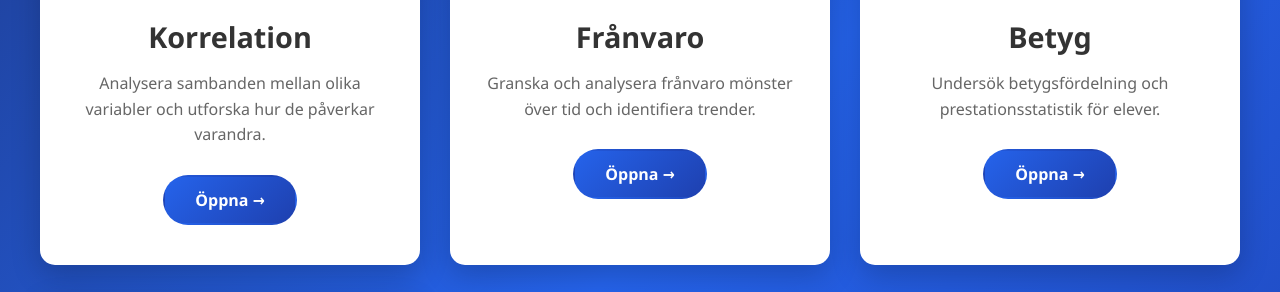
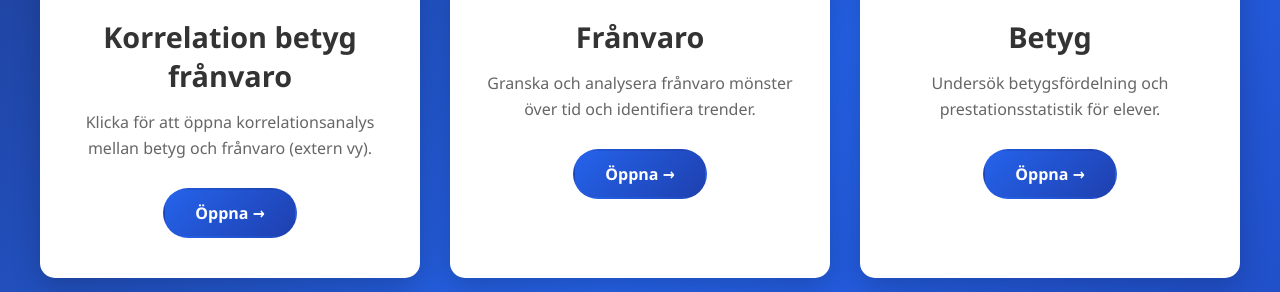
Before and after one commit to BUsavsjo/Statistikkompassen, a plain HTML site: page index.html in a window 1280 px wide. Shown: the part 332-624 px from the top of the page. Drawn offline with Linux system fonts and the light colour scheme.

Commit message:
uppdaterat län till korrelation betyg frånvaro

```diff
--- a/index.html
+++ b/index.html
@@ -219,9 +219,9 @@
             <!-- Korrelation Card -->
             <div class="card">
                 <span class="card-icon">📈</span>
-                <h2>Korrelation</h2>
-                <p>Analysera sambanden mellan olika variabler och utforska hur de påverkar varandra.</p>
-                <a href="korrelation.html" class="card-link">Öppna →</a>
+                <h2>Korrelation betyg frånvaro</h2>
+                <p>Klicka för att öppna korrelationsanalys mellan betyg och frånvaro (extern vy).</p>
+                <a href="https://busavsjo.github.io/statistik/" class="card-link" target="_blank" rel="noopener">Öppna →</a>
             </div>
 
             <!-- Frånvaro Card -->
```
